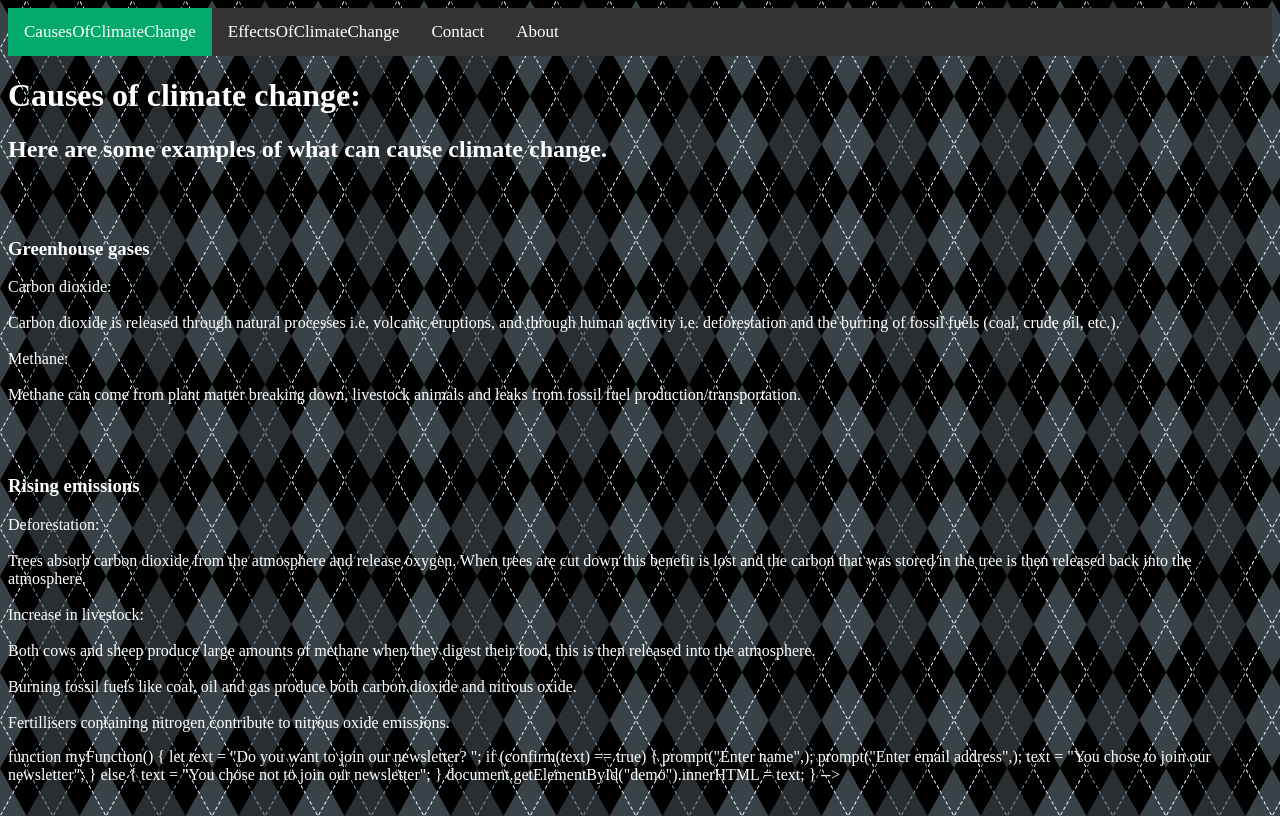
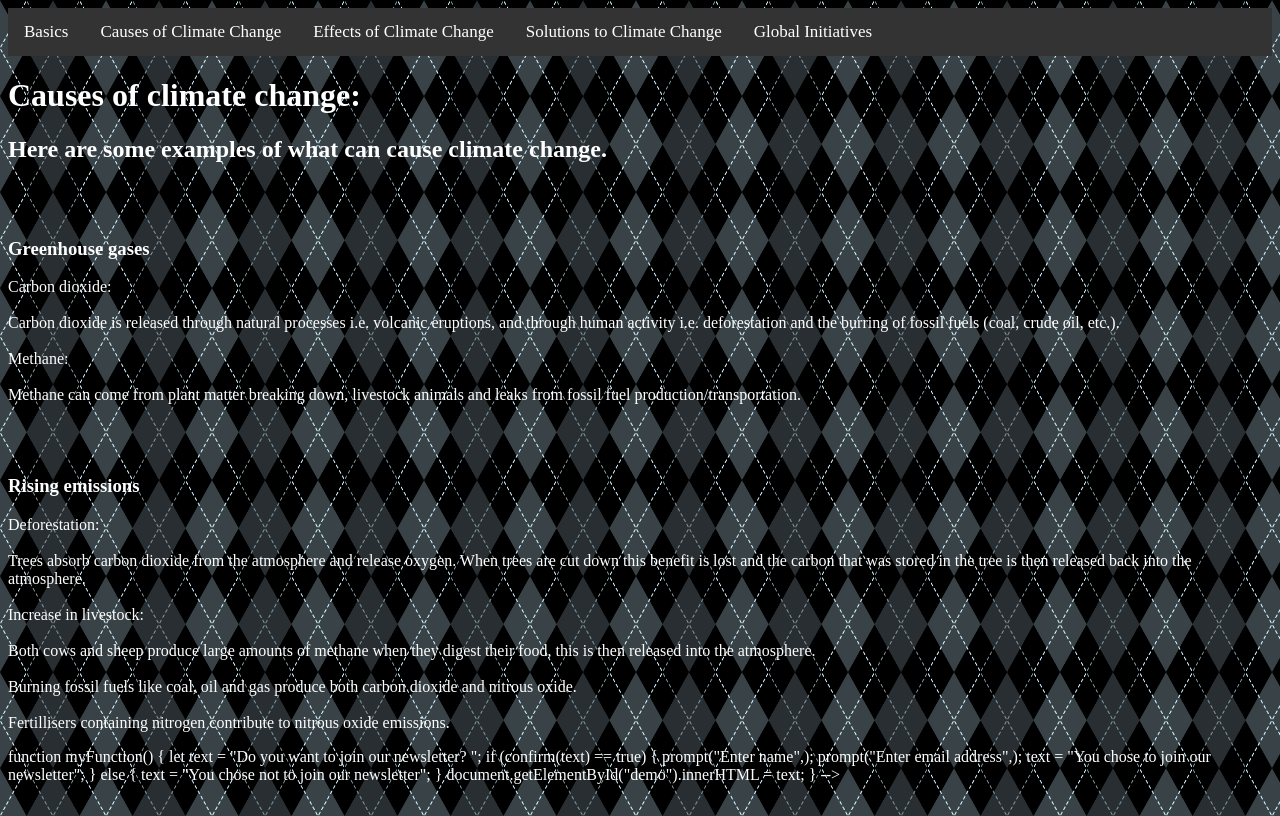
Before and after one commit to Dhruva031205/climate-action-hub, a plain HTML site: page CausesOfClimateChange.html in a window 1280 px wide. Shown: the top 816 px of the page. Drawn offline with Linux system fonts and the light colour scheme.

Commit message:
Update CausesOfClimateChange.html

```diff
--- a/CausesOfClimateChange.html
+++ b/CausesOfClimateChange.html
@@ -37,10 +37,11 @@ body {
 <body>
 
 <div class="topnav">
-  <a class="active" href="#Causes of climate change">CausesOfClimateChange</a>
-  <a href="#Effects of climate change">EffectsOfClimateChange</a>
-  <a href="#contact">Contact</a>
-  <a href="#about">About</a>
+<a href="page1.html" class="home_nav_a">Basics</a>
+<a href="page2.html" class="home_nav_a">Causes of Climate Change</a>
+<a href="page3.html" class="home_nav_a">Effects of Climate Change</a>
+<a href="page4.html" class="home_nav_a">Solutions to Climate Change</a>
+<a href="page5.html" class="home_nav_a">Global Initiatives</a>
 </div>
 
 <div style="padding-left:16px">
```
